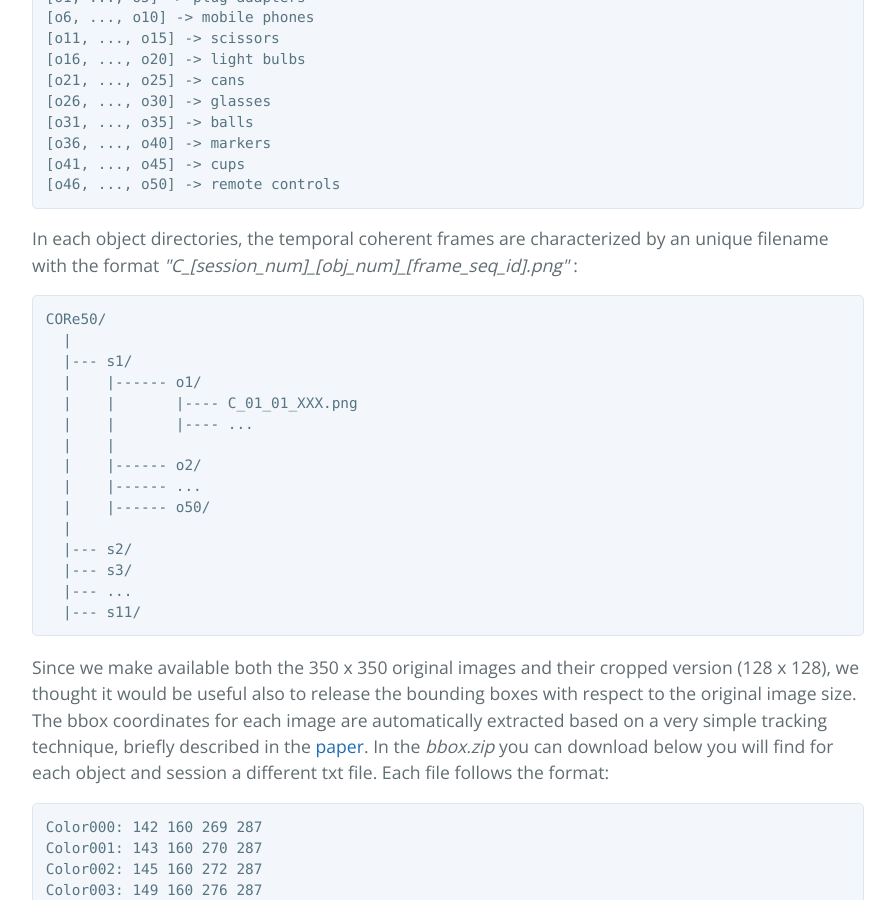
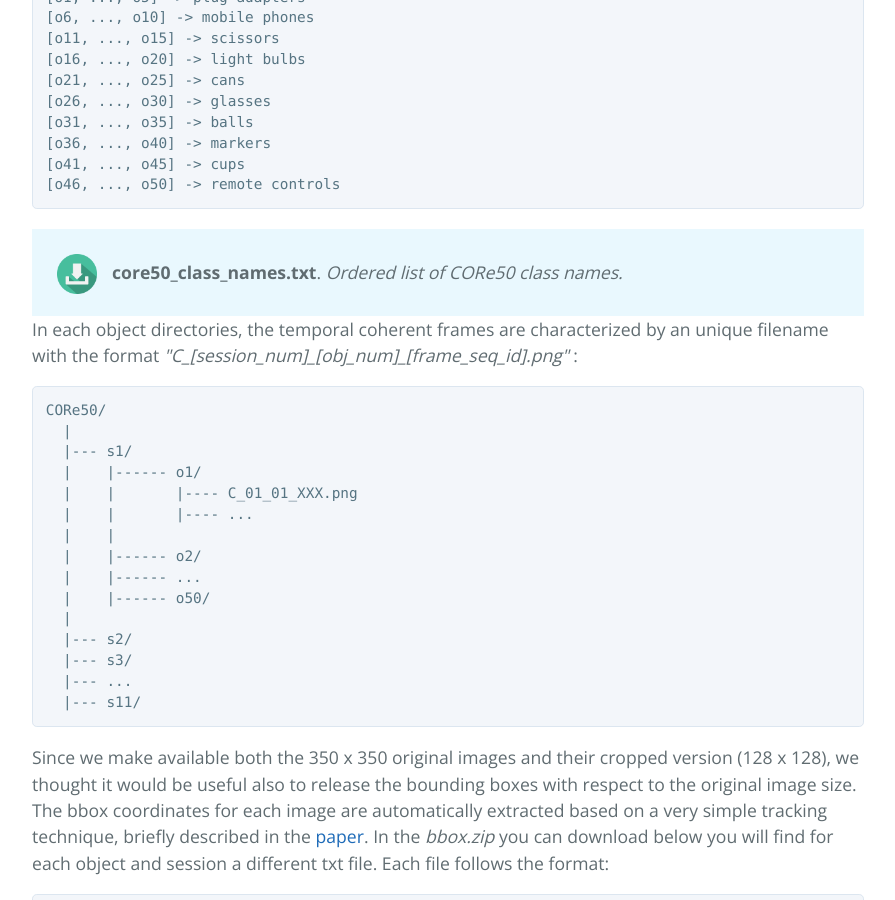
Before and after one commit to vlomonaco/core50, a Jekyll site: the page built from index.html, in a window 1280 px wide and 900 px high, scrolled down 5368 px. Shown: the whole window, without its empty margins (192-1087 px from the left). Built offline with Jekyll 4.4.1, drawn with Linux system fonts in a browser that asks for light colours; nearby versions of some CDN libraries; the list of posts is cut into pages by our own code; comment, search, counter and statistics services are not loaded.

Commit message:
core class names add

```diff
--- a/index.html
+++ b/index.html
@@ -93,6 +93,13 @@ Please also note that we decided for simplicity to <strong>keep the test set fix
 [o41, ..., o45] -> cups
 [o46, ..., o50] -> remote controls
 </code></pre>
+
+<div style="background-color: rgba(227, 246, 254, 0.79); padding: 20px; margin-top:20px;">
+<div style="width:60px; height: 60px;float:left; padding-right:10px"><a href="http://bias.csr.unibo.it/maltoni/download/core50/core50_350x350.zip"><img src="imgs/download.ico" width="50px" style="padding:5px; vertical-align: middle;"></a></div>
+<div style="margin-top:10px; margin-bottom:10px;margin-left:60px">
+<strong>core50_class_names.txt</strong>. <i> Ordered list of CORe50 class names. </i></div>
+</div>
+
 In each object directories, the temporal coherent frames are characterized by an unique filename with the format <i>"C_[session_num]_[obj_num]_[frame_seq_id].png"</i> :</p>
 <pre><code>CORe50/
   |
```
